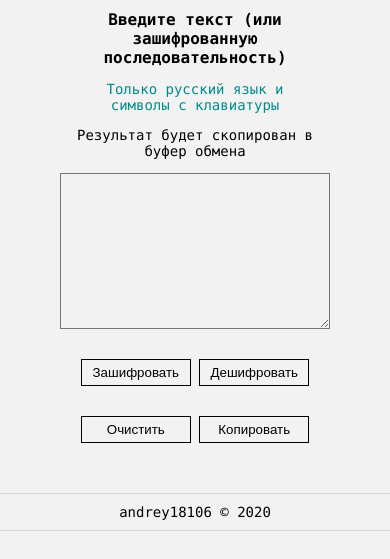
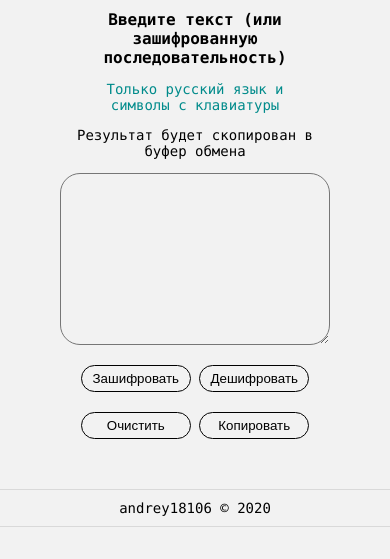
Before and after one commit to andrey18106/andrey18106.github.io, a plain HTML site: page bitencrypt_web/index.html in a window 390 px wide. Shown: the part 53-612 px from the top of the page. Drawn offline with Linux system fonts and the light colour scheme.

Commit message:
Some fixes

```diff
--- a/bitencrypt_web/css/style.css
+++ b/bitencrypt_web/css/style.css
@@ -48,9 +48,12 @@ blockquote {
 }
 
 .main textarea {
+    outline: none;
     background-color: #f2f2f2;
     width: 100%;
     transition: 0.3s;
+    border-radius: 20px;
+    padding: 10px 15px;
 }
 
 .main textarea:hover {
@@ -63,6 +66,8 @@ blockquote {
 }
 
 button.action_button {
+    outline: none;
+    border-radius: 50px;
     width: 110px;
     margin-top: 30px;
     display: inline-block;
@@ -106,4 +111,7 @@ button.action_button:hover {
     .main h2 {
         font-size: 16px;
     }
+    button.action_button {
+        margin-top: 20px;
+    }
 }
```
